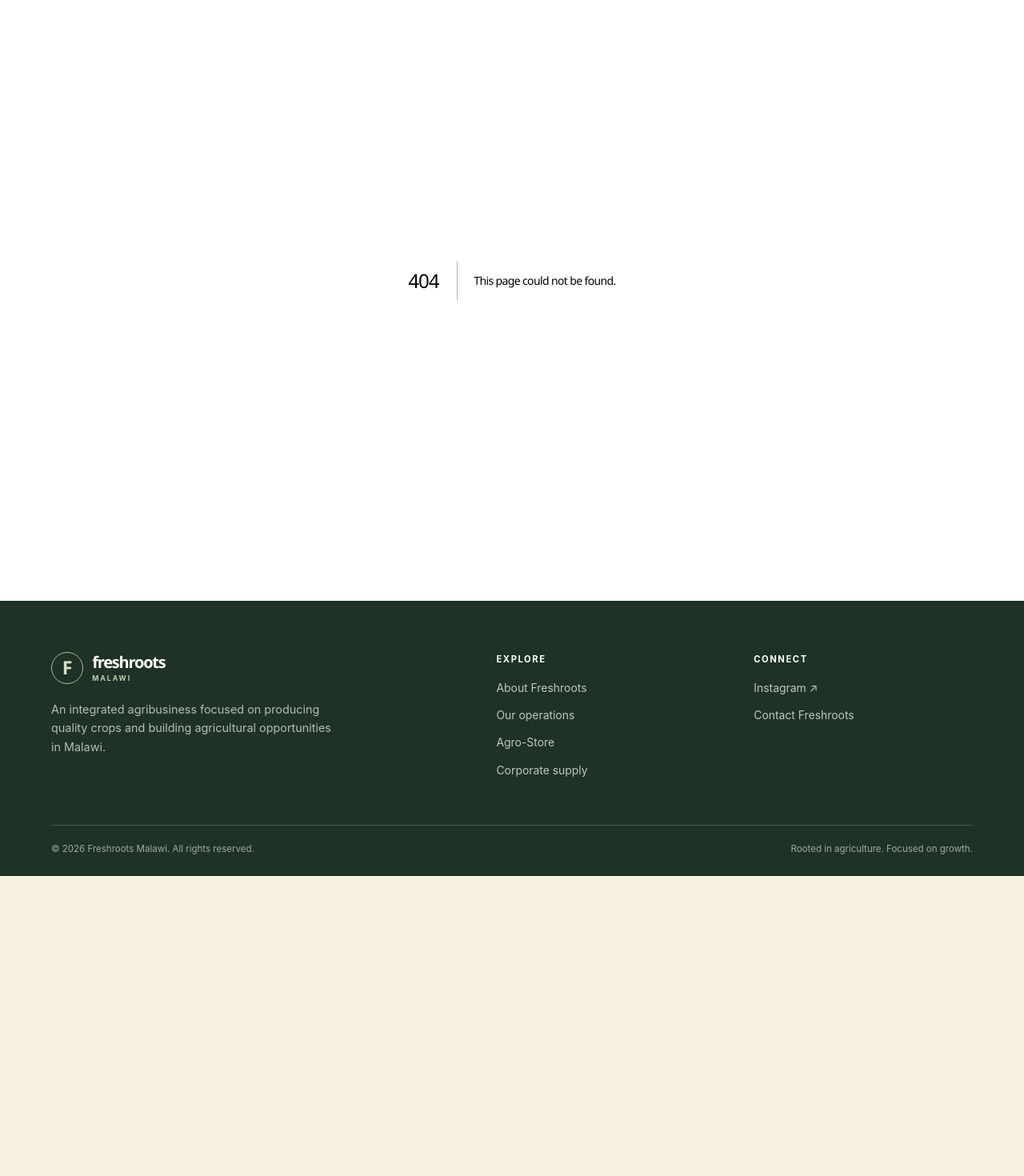
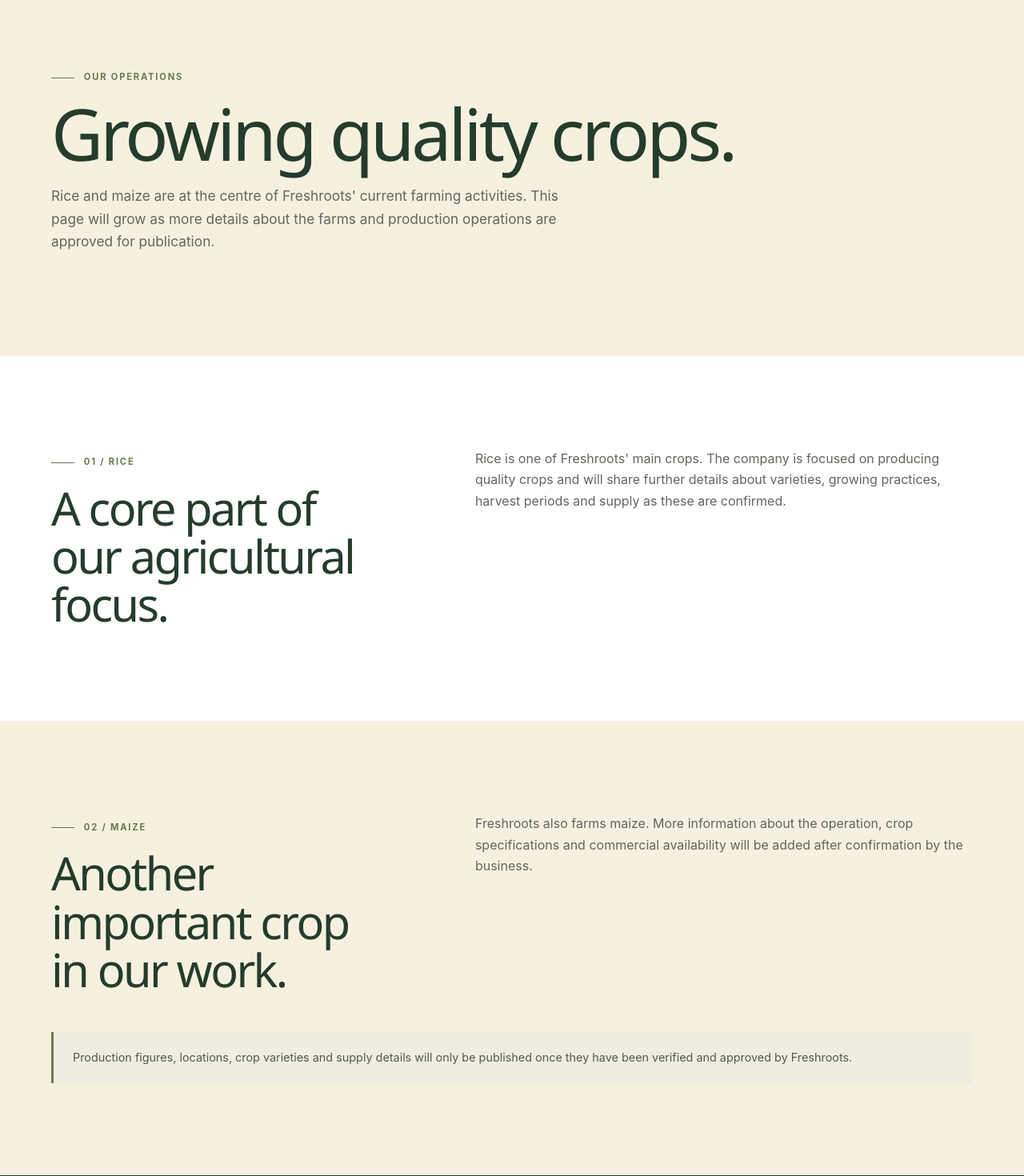
Before and after one commit to Kapito01/freshroots_mw, a Next.js app: page /operations in a window 1280 px wide. Before the commit this address had no page. Shown: the part 140-1610 px from the top of the page at 80% size. Before the commit the page ends 1235 px from the top, so only its background shows below. Built offline with nearby package versions, Linux system fonts and the light colour scheme.

Commit message:
build: add Freshroots operations page

```diff
--- /dev/null
+++ b/src/app/operations/page.tsx
@@ -0,0 +1,62 @@
+import type { Metadata } from "next";
+import { PageIntro } from "@/components/page-intro";
+
+export const metadata: Metadata = {
+  title: "Our Operations",
+  description:
+    "Explore Freshroots Malawi's current agricultural focus on rice and maize production.",
+};
+
+export default function OperationsPage() {
+  return (
+    <main>
+      <PageIntro
+        eyebrow="Our operations"
+        title="Growing quality crops."
+        description="Rice and maize are at the centre of Freshroots' current farming activities. This page will grow as more details about the farms and production operations are approved for publication."
+      />
+
+      <section className="section section--white">
+        <div className="container">
+          <div className="intro-grid">
+            <div>
+              <span className="eyebrow">01 / Rice</span>
+              <h2>A core part of our agricultural focus.</h2>
+            </div>
+            <div className="prose-block">
+              <p>
+                Rice is one of Freshroots' main crops. The company is focused
+                on producing quality crops and will share further details
+                about varieties, growing practices, harvest periods and supply
+                as these are confirmed.
+              </p>
+            </div>
+          </div>
+        </div>
+      </section>
+
+      <section className="section">
+        <div className="container">
+          <div className="intro-grid">
+            <div>
+              <span className="eyebrow">02 / Maize</span>
+              <h2>Another important crop in our work.</h2>
+            </div>
+            <div className="prose-block">
+              <p>
+                Freshroots also farms maize. More information about the
+                operation, crop specifications and commercial availability
+                will be added after confirmation by the business.
+              </p>
+            </div>
+          </div>
+          <div className="notice" style={{ marginTop: "3rem" }}>
+            Production figures, locations, crop varieties and supply details
+            will only be published once they have been verified and approved
+            by Freshroots.
+          </div>
+        </div>
+      </section>
+    </main>
+  );
+}
```
